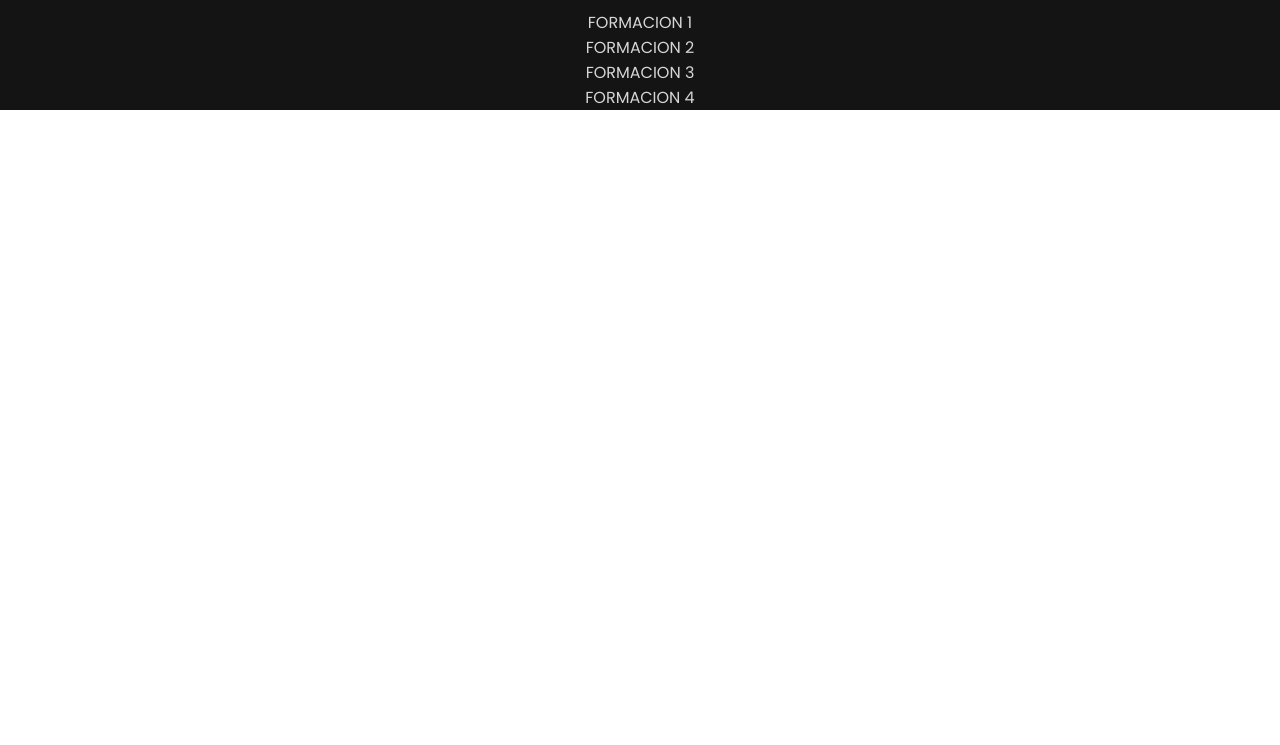
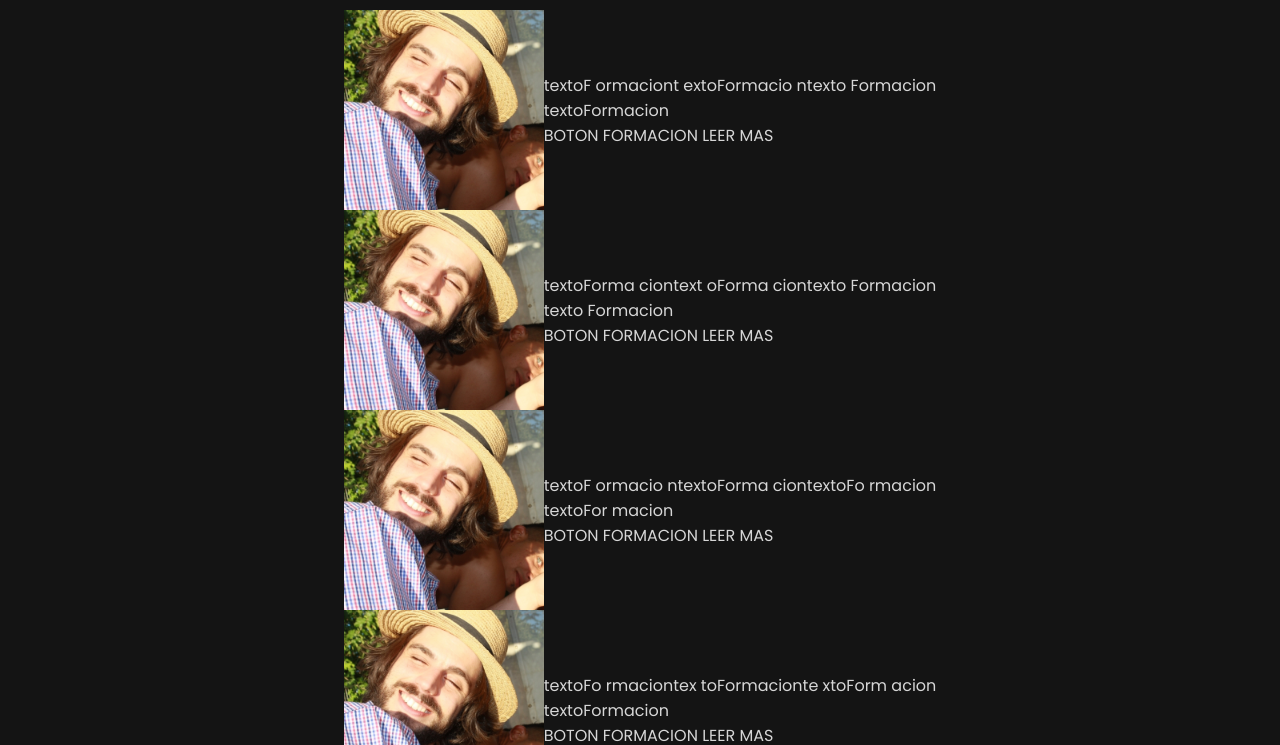
Before and after one commit to masugerencias/porfolio-responsive-css-html, a plain HTML site: page formacion.html in a window 1280 px wide. Shown: the part 55-800 px from the top of the page. Drawn offline with Linux system fonts and the light colour scheme.

Commit message:
estructura DIVS en formacion

```diff
--- a/css/style.css
+++ b/css/style.css
@@ -134,5 +134,29 @@ a {
 
 .divFormacion{
   display: flex;
+  flex-direction: row;
   justify-content: center;
+  align-items: center;
 }
+
+.fotoFormacion{
+  display: flex;
+}
+
+.formacionYboton{
+  display:flex;
+  flex-direction: column;
+}
+
+.textoFormacion{
+  display: flex;
+}
+
+.botonFormacion{
+  display: flex;
+}
+
+.imgFormacion{
+  max-width: 200px;
+  max-height: 200px;
+}
--- a/formacion.html
+++ b/formacion.html
@@ -28,17 +28,38 @@
 
     <div class="contenedorFormacion">
         <div class="divFormacion">
-            <p>FORMACION 1</p>
+            <div class="fotoFormacion"><img class="imgFormacion" src="images/prueba.jpg"/></div>
+            <div class="formacionYboton">
+                <div class="textoFormacion"><p> textoF ormaciont extoFormacio ntexto Formacion<br>textoFormacion</p></div>
+                <div class="botonFormacion"><p>BOTON FORMACION LEER MAS</p></div>
+            </div>
         </div>
+
         <div class="divFormacion">
-            <p>FORMACION 2</p>
+            <div class="fotoFormacion"><img class="imgFormacion" src="images/prueba.jpg"/></div>
+            <div class="formacionYboton">
+                <div class="textoFormacion"><p> textoForma ciontext oForma ciontexto Formacion<br>texto Formacion</p></div>
+                <div class="botonFormacion"><p>BOTON FORMACION LEER MAS</p></div>
+            </div>
         </div>
+
         <div class="divFormacion">
-            <p>FORMACION 3</p>
+            <div class="fotoFormacion"> <img class="imgFormacion" src="images/prueba.jpg"/>
+            </div>
+            <div class="formacionYboton">
+                <div class="textoFormacion"><p> textoF ormacio ntextoForma ciontextoFo rmacion<br>textoFor macion</p></div>
+                <div class="botonFormacion"><p>BOTON FORMACION LEER MAS</p></div>
+            </div>
         </div>
+
         <div class="divFormacion">
-            <p>FORMACION 4</p>
+            <div class="fotoFormacion"><img class="imgFormacion" src="images/prueba.jpg"/></div>
+            <div class="formacionYboton">
+                <div class="textoFormacion"><p> textoFo rmaciontex toFormacionte xtoForm acion<br>textoFormacion</p></div>
+                <div class="botonFormacion"><p>BOTON FORMACION LEER MAS</p></div>
+            </div>
         </div>
+
     </div>
 </div>
     <script src="./js/app.js"></script>
```
